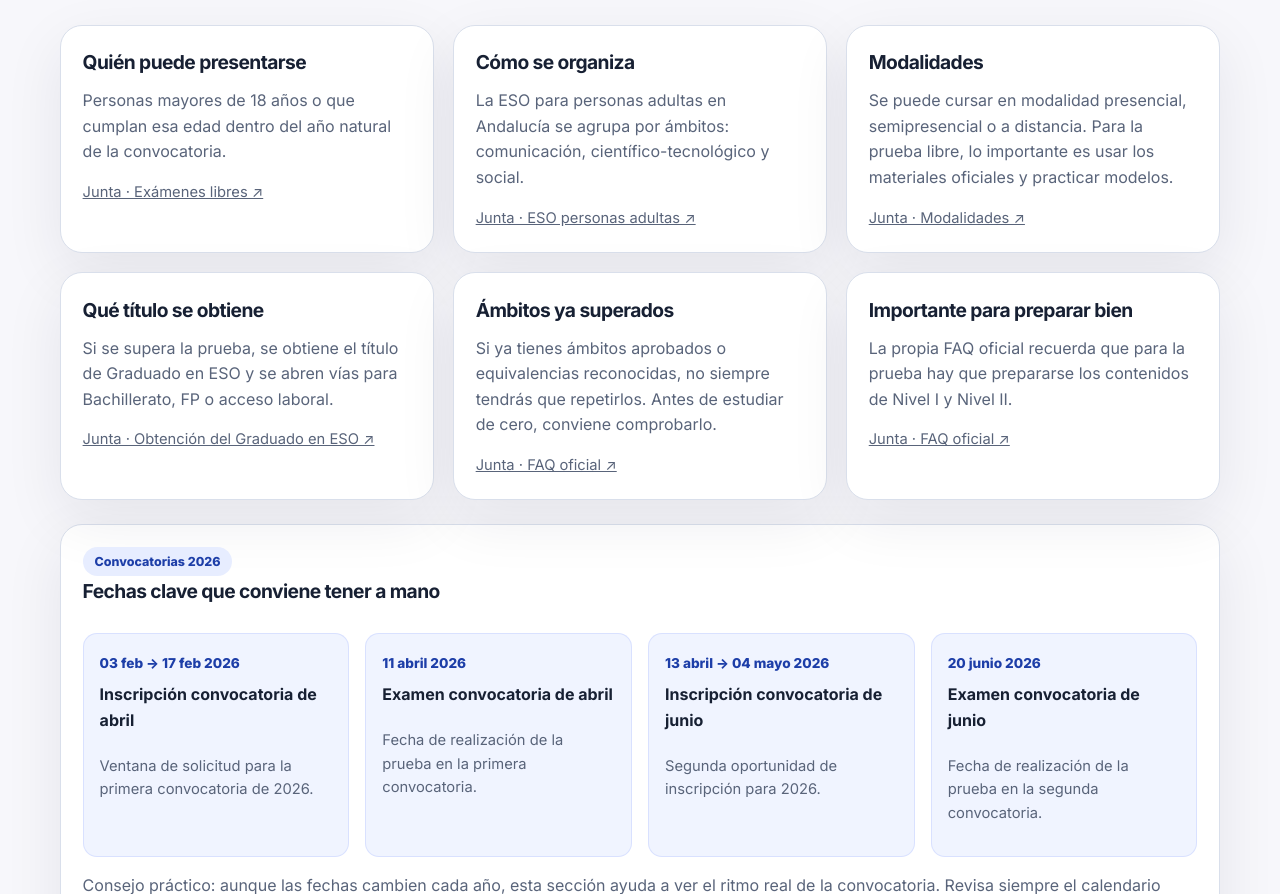
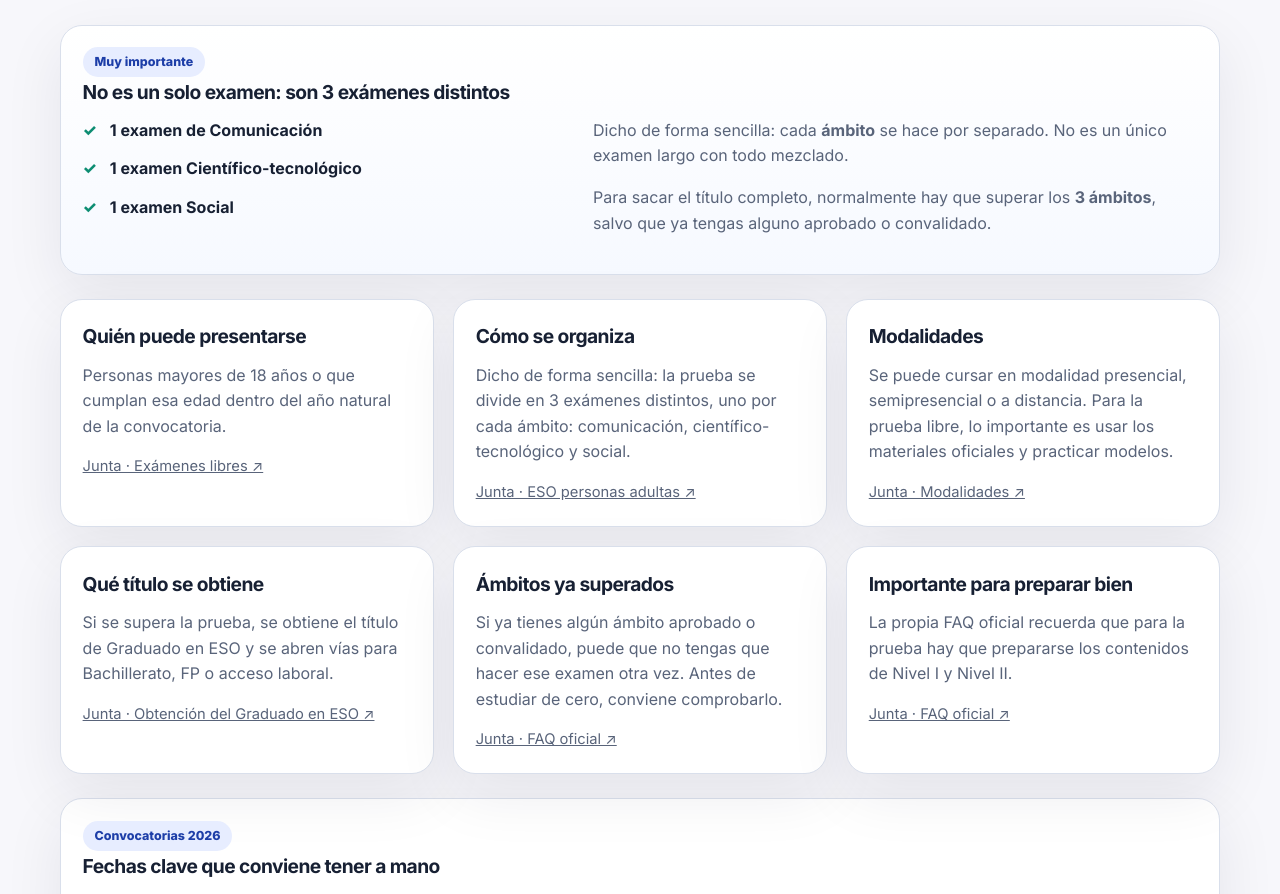
Before and after one commit to f3rnandomorenoia/preparacion-eso-adultos-malaga, a plain HTML site: page index.html in a window 1280 px wide. Shown: the part 737-1631 px from the top of the page. Drawn offline with Linux system fonts and the light colour scheme.

Commit message:
feat: clarify that each ambito is a separate exam

```diff
--- a/app.js
+++ b/app.js
@@ -7,7 +7,7 @@ const facts = [
   },
   {
     title: "Cómo se organiza",
-    text: "La ESO para personas adultas en Andalucía se agrupa por ámbitos: comunicación, científico-tecnológico y social.",
+    text: "Dicho de forma sencilla: la prueba se divide en 3 exámenes distintos, uno por cada ámbito: comunicación, científico-tecnológico y social.",
     sourceLabel: "Junta · ESO personas adultas",
     source: "https://www.juntadeandalucia.es/educacion/portals/es/web/ced/educacion-permanente-eso",
   },
@@ -25,7 +25,7 @@ const facts = [
   },
   {
     title: "Ámbitos ya superados",
-    text: "Si ya tienes ámbitos aprobados o equivalencias reconocidas, no siempre tendrás que repetirlos. Antes de estudiar de cero, conviene comprobarlo.",
+    text: "Si ya tienes algún ámbito aprobado o convalidado, puede que no tengas que hacer ese examen otra vez. Antes de estudiar de cero, conviene comprobarlo.",
     sourceLabel: "Junta · FAQ oficial",
     source: "https://www.juntadeandalucia.es/educacion/portales/web/educacion-permanente/servicios/pruebas/obtencion-titulo-eso/preguntas-frecuentes",
   },
--- a/index.html
+++ b/index.html
@@ -48,11 +48,11 @@
           <aside class="hero__panel">
             <h2>Lo esencial</h2>
             <ul class="checklist">
-              <li>La prueba en Andalucía se organiza por <strong>3 ámbitos</strong>, no por asignaturas sueltas.</li>
+              <li><strong>Muy importante:</strong> la prueba se divide en <strong>3 ámbitos</strong>, y eso significa <strong>3 exámenes distintos</strong>.</li>
+              <li>Los 3 ámbitos son: <strong>Comunicación</strong>, <strong>Científico-tecnológico</strong> y <strong>Social</strong>.</li>
               <li>Para el título completo hay que dominar <strong>Nivel I + Nivel II</strong>.</li>
               <li>En 2026 hay <strong>dos convocatorias</strong>: abril y junio.</li>
               <li>Si ya tienes un ámbito superado, normalmente no tienes que repetirlo.</li>
-              <li>Los materiales oficiales y la convocatoria de la Junta mandan sobre cualquier resumen.</li>
             </ul>
           </aside>
         </section>
@@ -69,6 +69,28 @@
               En Andalucía la ESO para personas adultas se organiza de forma flexible. La prueba libre
               para obtener el título evalúa los <strong>tres ámbitos del currículo</strong>.
             </p>
+          </div>
+
+          <div class="card card--soft exam-clarity">
+            <span class="pill">Muy importante</span>
+            <h3>No es un solo examen: son 3 exámenes distintos</h3>
+            <div class="exam-clarity__grid">
+              <div>
+                <ul class="checklist checklist--compact">
+                  <li><strong>1 examen de Comunicación</strong></li>
+                  <li><strong>1 examen Científico-tecnológico</strong></li>
+                  <li><strong>1 examen Social</strong></li>
+                </ul>
+              </div>
+              <div>
+                <p>
+                  Dicho de forma sencilla: cada <strong>ámbito</strong> se hace por separado. No es un único examen largo con todo mezclado.
+                </p>
+                <p>
+                  Para sacar el título completo, normalmente hay que superar los <strong>3 ámbitos</strong>, salvo que ya tengas alguno aprobado o convalidado.
+                </p>
+              </div>
+            </div>
           </div>
 
           <div class="grid grid--3" id="facts-grid"></div>
@@ -150,8 +172,9 @@
               <strong>propia página</strong>, con enlace directo, para que la web principal no se haga enorme.
             </p>
             <div class="exam-online-featured">
+              <p><strong>Importante:</strong> cada botón abre <strong>un examen de un ámbito concreto</strong>. No abre toda la ESO de golpe.</p>
               <a class="button button--primary" href="examen.html?exam=2024-04-com-in">Abrir examen disponible ahora · Abril 2024 · Comunicación (inglés)</a>
-              <p class="meta">Debajo se irá completando el índice con todos los exámenes que vaya cargando.</p>
+              <p class="meta">Debajo se irá completando el índice con todos los exámenes que vaya cargando: comunicación, científico-tecnológico y social.</p>
             </div>
           </div>
 
--- a/styles.css
+++ b/styles.css
@@ -461,6 +461,17 @@ h3 {
   gap: 1rem;
 }
 
+.exam-clarity {
+  margin-bottom: 1.5rem;
+}
+
+.exam-clarity__grid {
+  display: grid;
+  grid-template-columns: 0.9fr 1.1fr;
+  gap: 1rem;
+  align-items: start;
+}
+
 .exam-online-featured {
   display: grid;
   gap: 0.8rem;
@@ -753,7 +764,8 @@ h3 {
 }
 
 @media (max-width: 980px) {
-  .exam-meta__grid {
+  .exam-meta__grid,
+  .exam-clarity__grid {
     grid-template-columns: 1fr;
   }
 
```
